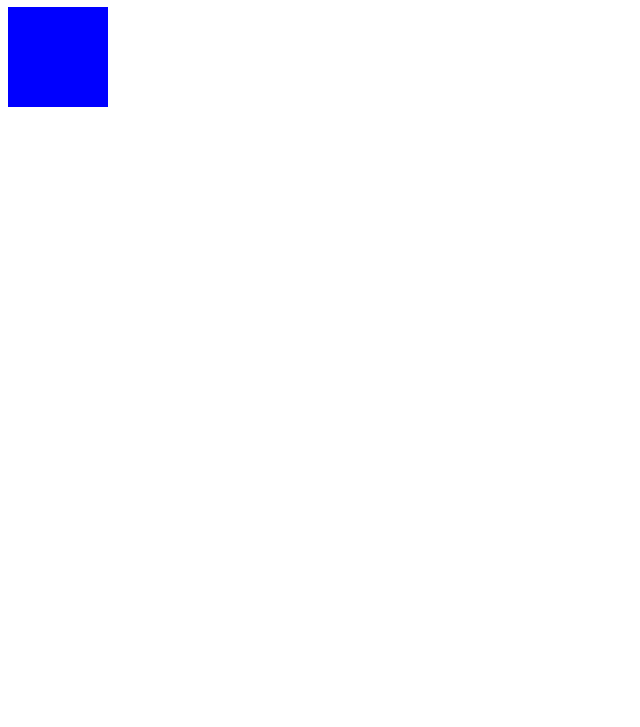
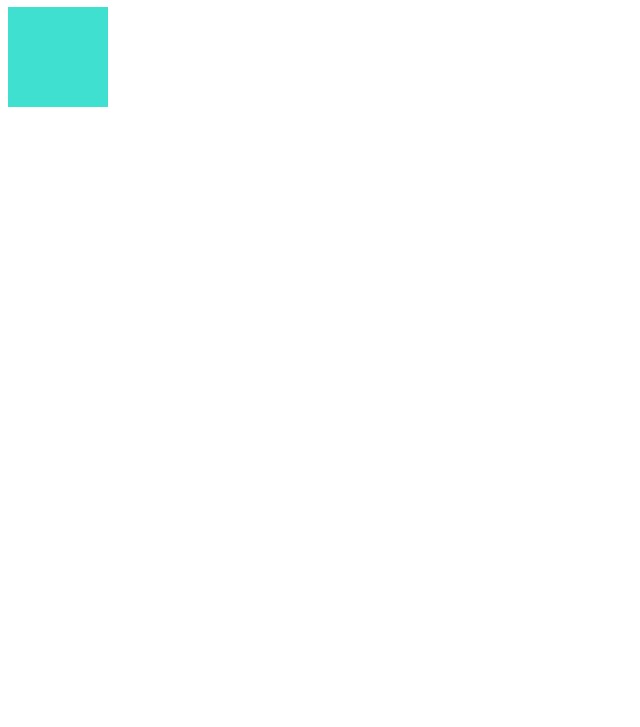
Before and after one commit to LouiseBrarup/LouiseBrarup.github.io, a plain HTML site: page index.html in a window 1280 px wide. Shown: the part 73-800 px from the top of the page, without its empty margins (0-640 px from the left). Drawn offline with Linux system fonts and the light colour scheme.

Commit message:
color change

```diff
--- a/index.html
+++ b/index.html
@@ -11,7 +11,7 @@
     <header class="header">
         <h1 class="header-heading">Hi!</h1>
     </header>
-    <div class="div" style="height: 100px;width: 100px;background-color: blue;"></div>
+    <div class="div" style="height: 100px;width: 100px;background-color: turquoise;"></div>
 
 </body>
 </html>
```
